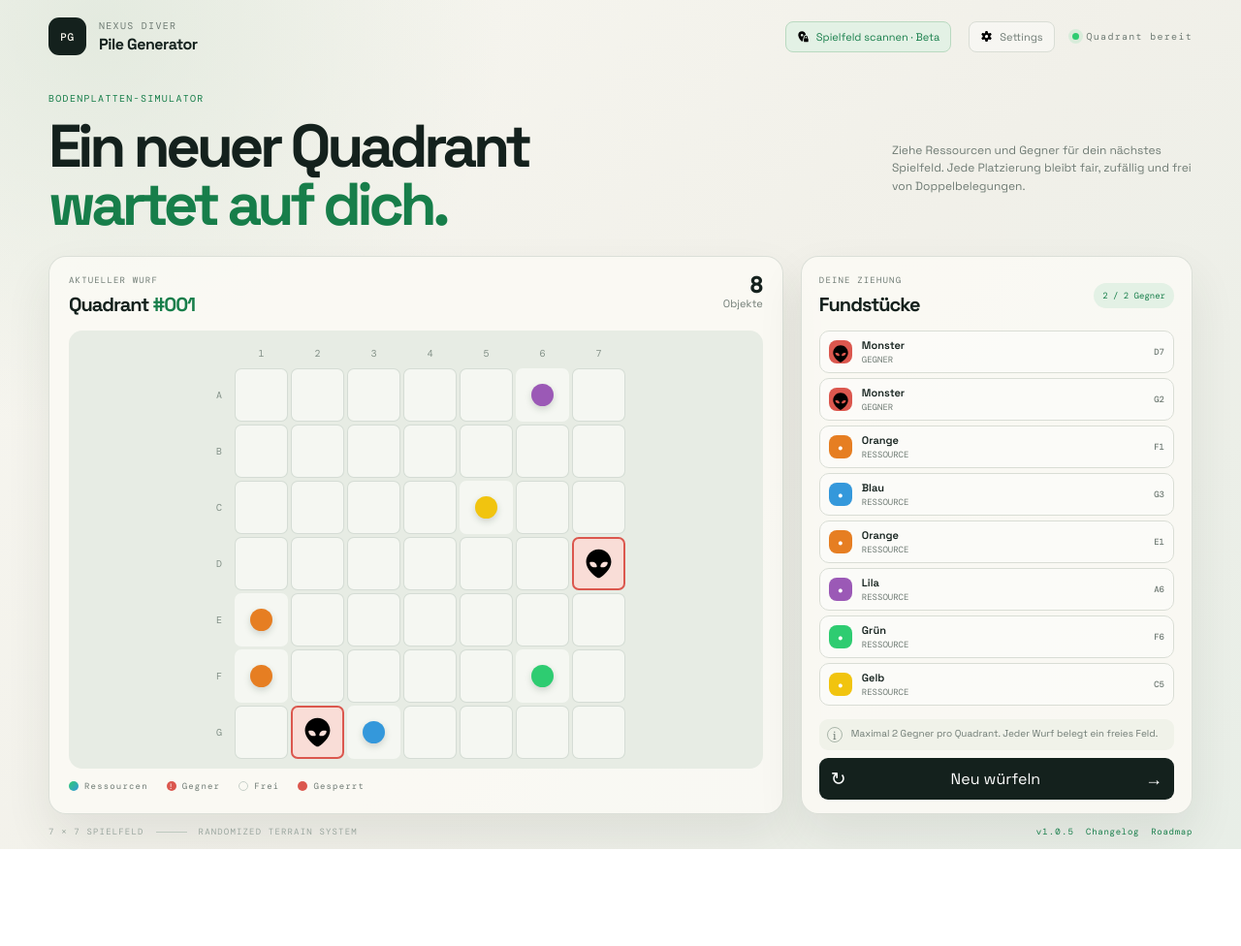
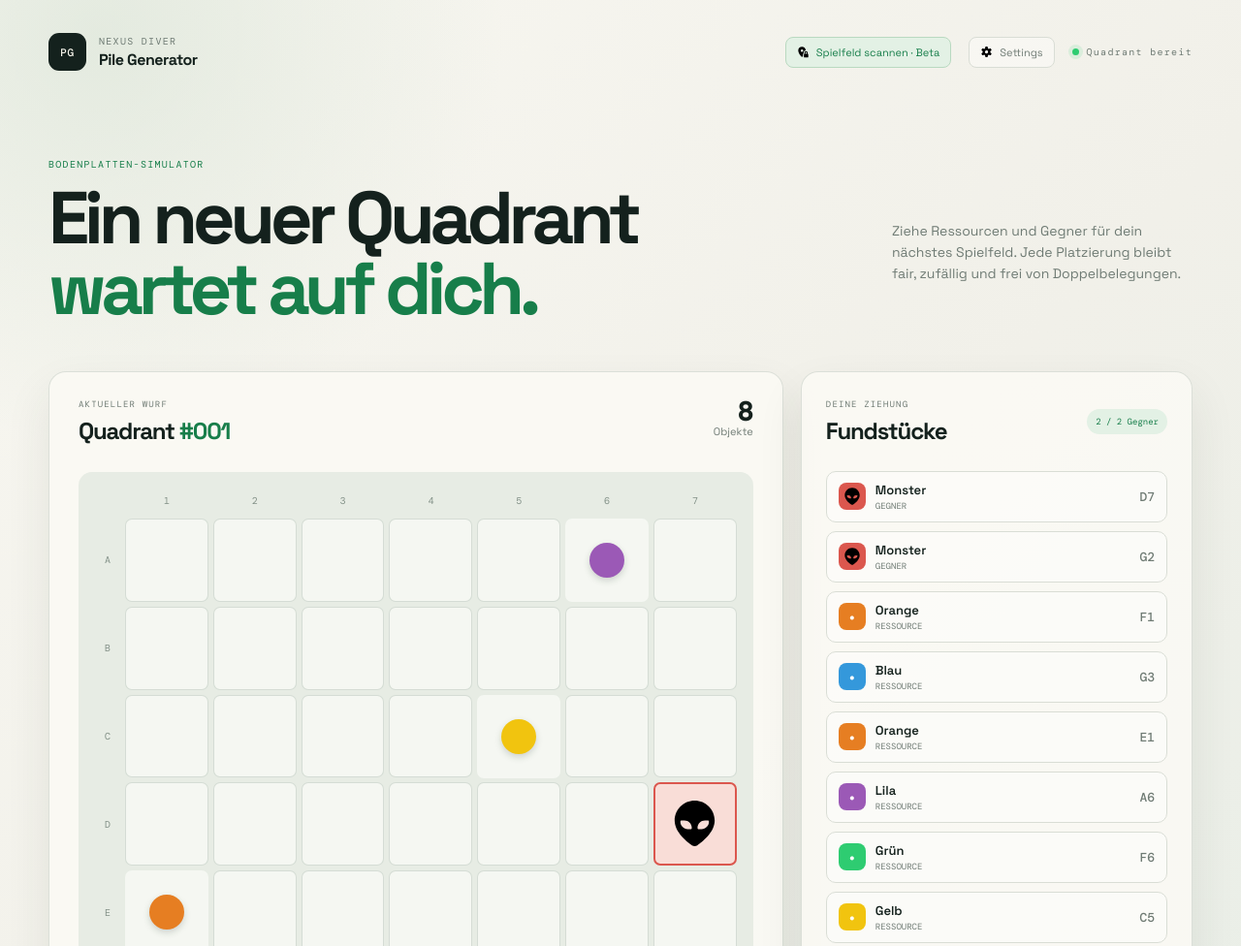
Before and after one commit to pk-dot/Nexus-Diver-Pile-Generator, a plain HTML site: page index.html in a window 1280 px wide. Shown: the top 976 px of the page at 97% size. Before the commit the page ends 876 px from the top, so only its background shows below. Drawn offline with nearby package versions, Linux system fonts and the light colour scheme.

Commit message:
Document desktop layout rollback in 1.0.6

```diff
--- a/app.js
+++ b/app.js
@@ -1,4 +1,4 @@
-const APP_VERSION = '1.0.5';
+const APP_VERSION = '1.0.6';
 const CONFIG_STORAGE_KEY = 'pile-generator-config';
 const BOARD_MASK_STORAGE_KEY = 'pile-generator-board-mask';
 
--- a/index.html
+++ b/index.html
@@ -4,7 +4,7 @@
 		<meta charset="UTF-8" />
 		<meta name="viewport" content="width=device-width, initial-scale=1.0" />
 		<meta name="theme-color" content="#10251f" />
-		<meta name="application-version" content="1.0.5" />
+		<meta name="application-version" content="1.0.6" />
 		<title>Pile Generator | Spielfeld-Bodenplatten</title>
 		<link rel="stylesheet" href="styles.css" />
 	</head>
--- a/styles.css
+++ b/styles.css
@@ -1057,108 +1057,3 @@ button {
 		font-size: 8px;
 	}
 }
-
-@media (min-width: 801px) and (max-height: 850px) {
-	.app-shell {
-		padding-top: 18px;
-		padding-bottom: 12px;
-	}
-	.intro {
-		margin: 38px 0 24px;
-	}
-	.intro h2 {
-		font-size: clamp(46px, 5vw, 62px);
-	}
-	.intro-copy {
-		margin-top: 12px;
-		font-size: 12px;
-	}
-	.board-panel {
-		padding: 18px 20px 14px;
-	}
-	.details-panel {
-		min-height: 0;
-		padding: 18px 18px 14px;
-	}
-	.panel-heading h3 {
-		font-size: 20px;
-	}
-	.object-count strong {
-		font-size: 23px;
-	}
-	.board-wrap {
-		margin: 14px 0 12px;
-		padding: 10px;
-	}
-	.board {
-		width: min(100%, 54vh);
-		margin: 0 auto;
-		gap: 3px;
-	}
-	.results-list {
-		gap: 5px;
-		margin: 14px 0;
-	}
-	.result-item {
-		min-height: 40px;
-		padding: 7px 9px;
-	}
-	.result-icon {
-		width: 24px;
-		height: 24px;
-		flex-basis: 24px;
-	}
-	.result-name {
-		font-size: 11px;
-	}
-	.result-type,
-	.result-coordinate {
-		font-size: 9px;
-	}
-	.rules-note {
-		padding: 8px;
-	}
-	.rules-note p {
-		font-size: 10px;
-	}
-	.reroll-button {
-		margin-top: 8px;
-		padding: 10px 12px;
-	}
-	.app-footer {
-		margin-top: 12px;
-	}
-}
-
-@media (min-width: 801px) and (max-height: 700px) {
-	.app-shell {
-		zoom: 0.86;
-	}
-	.intro {
-		margin: 20px 0 14px;
-	}
-	.intro h2 {
-		font-size: 42px;
-	}
-	.intro-copy {
-		max-width: 250px;
-		font-size: 11px;
-	}
-	.board-panel {
-		padding: 14px 16px 10px;
-	}
-	.board-wrap {
-		margin: 10px 0 8px;
-		padding: 7px;
-	}
-	.board {
-		width: min(100%, 45vh);
-	}
-	.board-footer {
-		gap: 10px;
-		font-size: 8px;
-	}
-	.details-panel {
-		padding: 14px 16px 10px;
-	}
-}
```
Also changed, not shown: changelog.html (+6 -2 lines), roadmap.html (+2 -2 lines), 1 other file.
